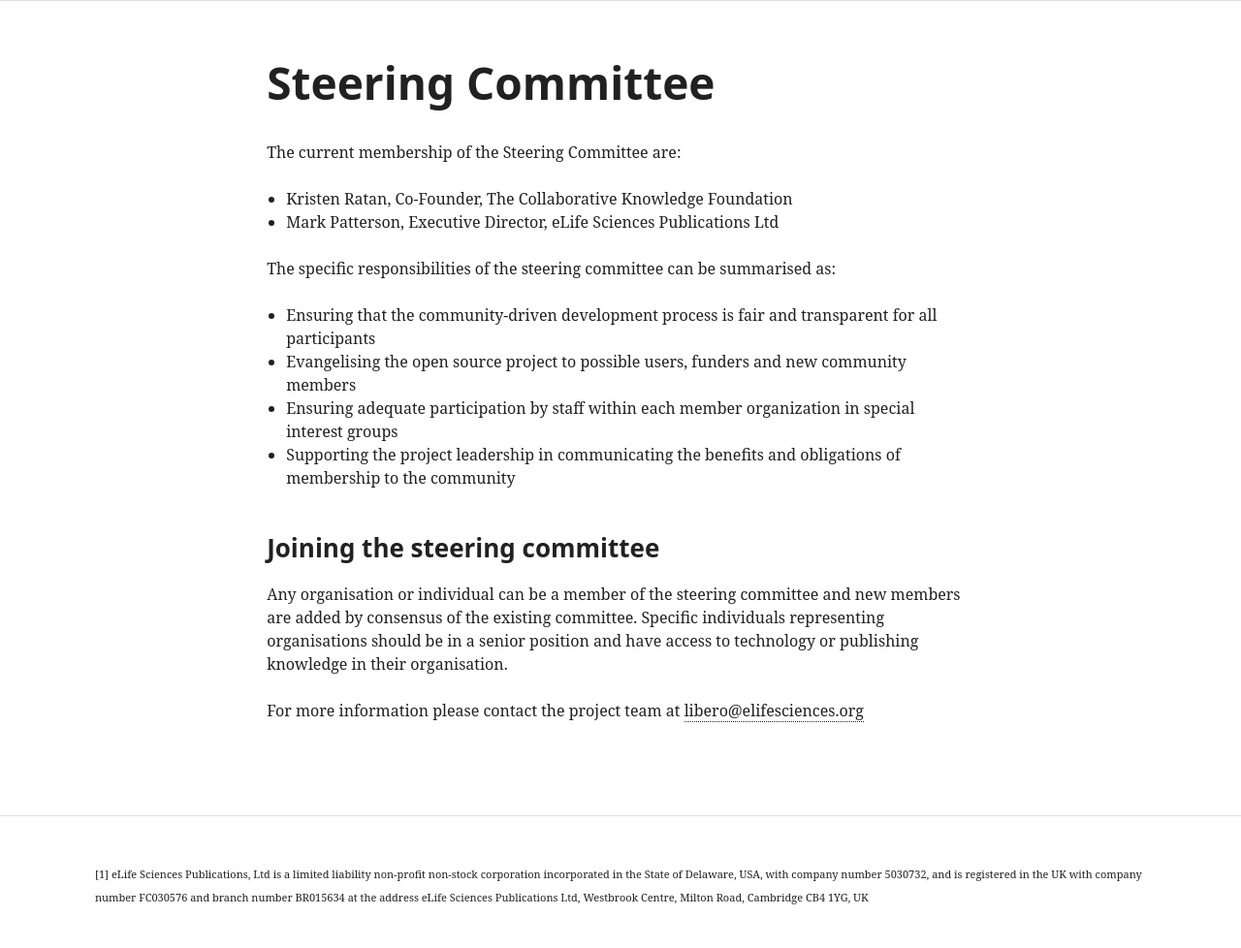
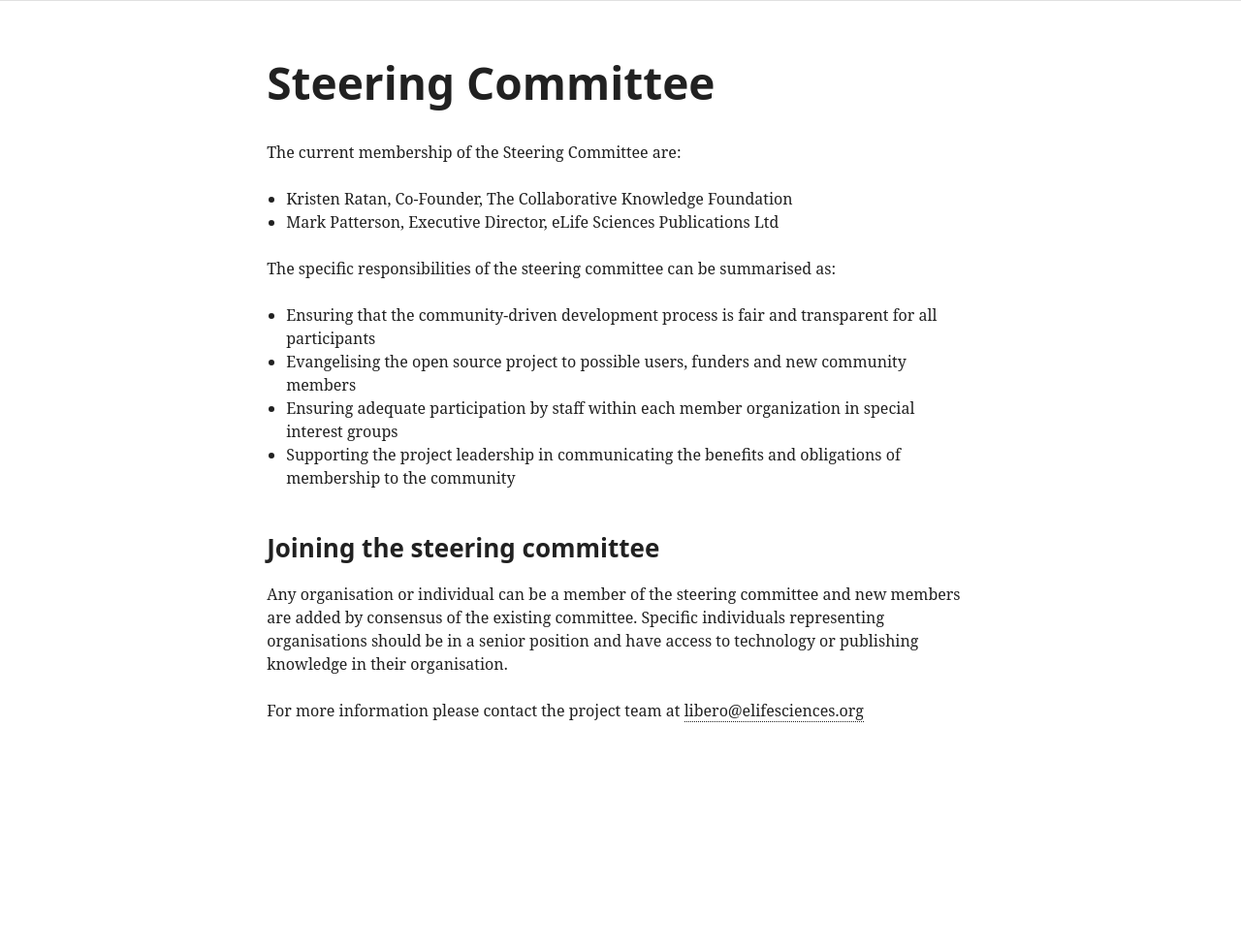
Before and after one commit to libero/libero.github.io, a Jekyll site: the page governance/steering-committee.html, which Jekyll copies as it is, in a window 1280 px wide. Shown: the whole page at 97% size. Built offline with Jekyll 4.4.1, drawn with Linux system fonts in a browser that asks for light colours; some web fonts are replaced; after the commit the page ends 900 px from its top, so only the background shows below that.

Commit message:
Remove footer

```diff
--- a/governance/steering-committee.html
+++ b/governance/steering-committee.html
@@ -74,15 +74,6 @@
             </div>
           </div>
         </main>
-        <footer class="site-footer">
-          <div class="site-footer__container">
-            <div class="site-smallprint" id="foot-note">
-              <small>
-                [1] eLife Sciences Publications, Ltd is a limited liability non-profit non-stock corporation incorporated in the State of Delaware, USA, with company number 5030732, and is registered in the UK with company number FC030576 and branch number BR015634 at the address eLife Sciences Publications Ltd, Westbrook Centre, Milton Road, Cambridge CB4 1YG, UK
-              </small>
-            </div>
-          </div>
-        </footer>
       </div>
 
     </body>
```
